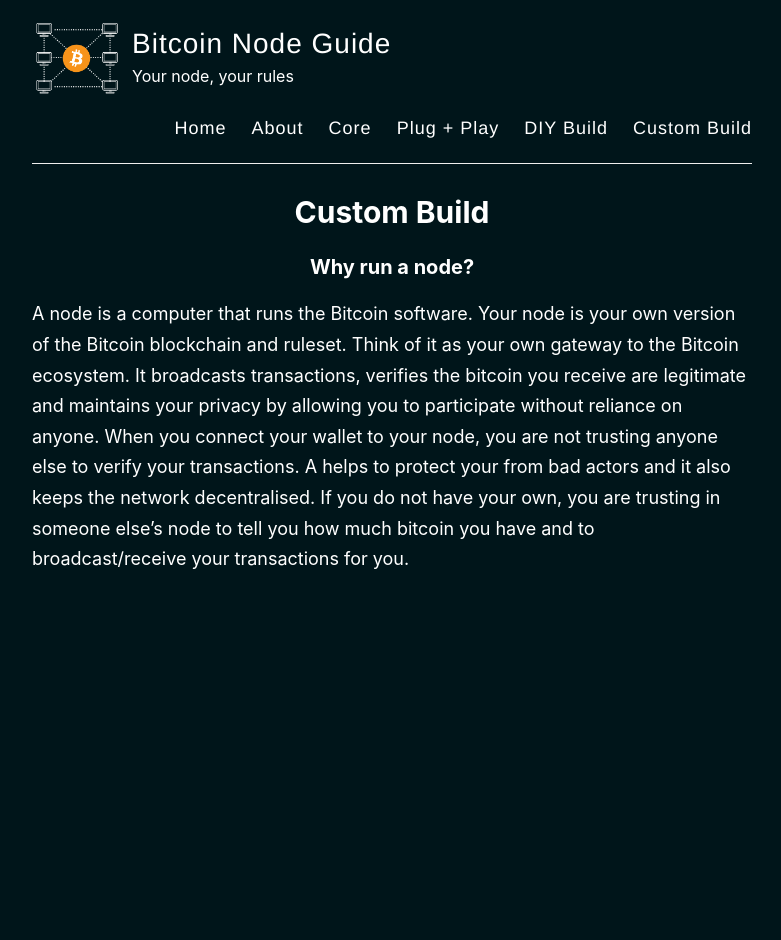
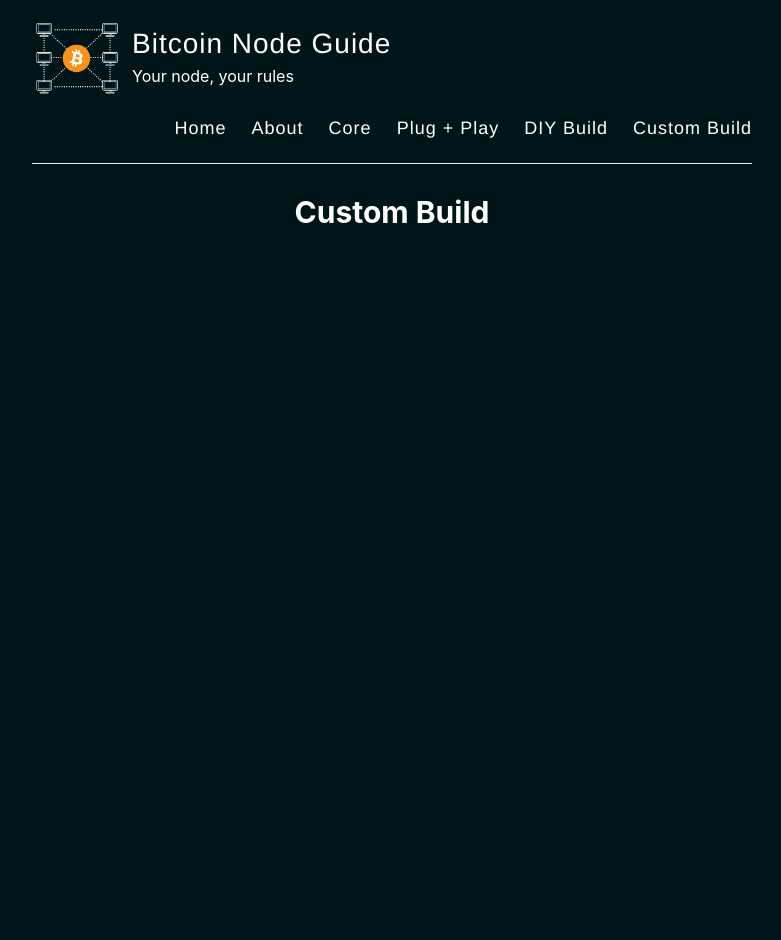
Before and after one commit to BitcoinQnA/node-guide, a Jekyll site: the page built from _pages/custom.md, in a window 1280 px wide. Shown: the whole page, without its empty margins (248-1029 px from the left). Built offline with Jekyll 4.4.1, drawn with Linux system fonts in a browser that asks for light colours.

Commit message:
Update custom.md

```diff
--- a/_pages/custom.md
+++ b/_pages/custom.md
@@ -3,7 +3,3 @@
 title: Custom Build
 permalink: /custom/
 ---
-
-### Why run a node?
-
-A node is a computer that runs the Bitcoin software. Your node is your own version of the Bitcoin blockchain and ruleset. Think of it as your own gateway to the Bitcoin ecosystem. It broadcasts transactions, verifies the bitcoin you receive are legitimate and maintains your privacy by allowing you to participate without reliance on anyone. When you connect your wallet to your node, you are not trusting anyone else to verify your transactions. A helps to protect your from bad actors and it also keeps the network decentralised. If you do not have your own, you are trusting in someone else's node to tell you how much bitcoin you have and to broadcast/receive your transactions for you.
```
